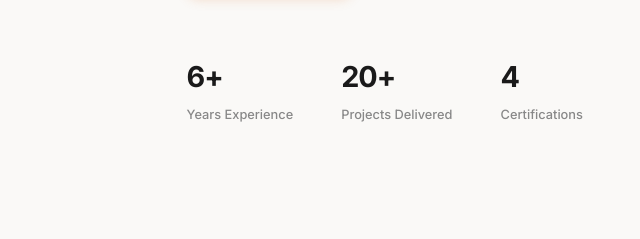
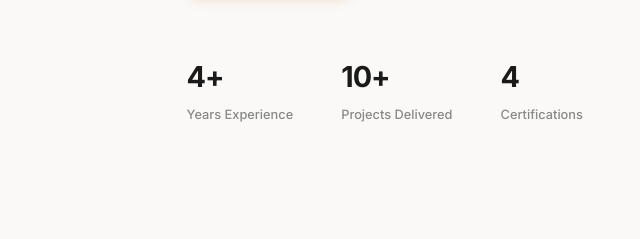
Before and after one commit to dineshguragain/Portfolio, a plain HTML site: page index.html in a window 1280 px wide. Shown: the part 484-723 px from the top of the page, 62-702 px from the left. Drawn offline with Linux system fonts and the light colour scheme.

Commit message:
new change

```diff
--- a/index.html
+++ b/index.html
@@ -56,11 +56,11 @@
           </div>
           <div class="hero-stats">
             <div class="hero-stat">
-              <div class="hero-stat-number">6+</div>
+              <div class="hero-stat-number">4+</div>
               <div class="hero-stat-label">Years Experience</div>
             </div>
             <div class="hero-stat">
-              <div class="hero-stat-number">20+</div>
+              <div class="hero-stat-number">10+</div>
               <div class="hero-stat-label">Projects Delivered</div>
             </div>
             <div class="hero-stat">
@@ -71,6 +71,8 @@
         </div>
       </div>
     </section>
+
+
 
     <!-- About -->
     <section id="about">
```
